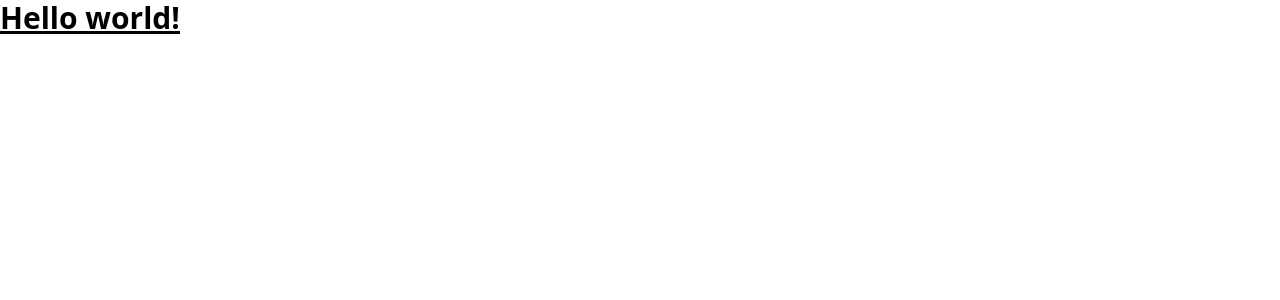
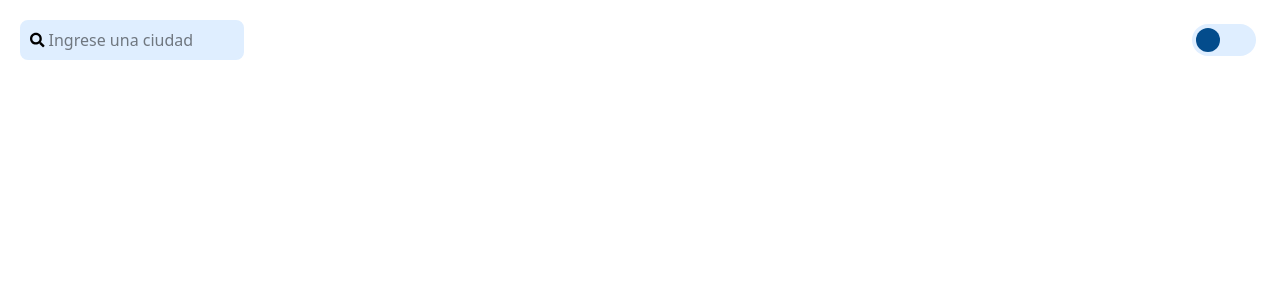
Before and after one commit to Lou2714/WeatherDashboardReact, a React (Vite) app in the folder weatherWebReact/: page / in a window 1280 px wide. Shown: the top 300 px of the page. Built offline with nearby package versions, Linux system fonts and the light colour scheme.

Commit message:
:lipstick: Agregué los componentes de searchbar y themebutton

```diff
--- a/weatherWebReact/src/App.jsx
+++ b/weatherWebReact/src/App.jsx
@@ -1,11 +1,9 @@
-import { useState } from 'react'
+import Header from "./components/Header/Header"
 
 function App() {
   return (
     <>
-      <h1 class="text-3xl font-bold underline">
-        Hello world!
-      </h1>
+      <Header />
     </>
   )
 }
--- /dev/null
+++ b/weatherWebReact/src/components/Header/Header.jsx
@@ -0,0 +1,11 @@
+import SearchBar from "./SearchBar";
+import ThemeButton from "./ThemeButton";
+
+export default function Header() {
+    return(
+        <div className="flex flex-row items-center justify-between p-5">
+            <SearchBar />
+            <ThemeButton />
+        </div>
+    )
+}
--- /dev/null
+++ b/weatherWebReact/src/components/Header/SearchBar.jsx
@@ -0,0 +1,20 @@
+import { FaSearch } from "react-icons/fa";
+
+const handlerSubmit = (e) =>{
+    e.preventDefault();
+    //Debo obtener el valor
+}
+
+export default function SearchBar(){
+    return(
+        <form className="flex flex-row gap-1 items-center rounded-lg bg-congress-blue-100 p-2 w-56 h-10
+                border-2 border-solid border-congress-blue-100 focus-within:border-congress-blue "
+            onSubmit={handlerSubmit}>
+            <FaSearch  />
+                <input type="text"
+                    placeholder="Ingrese una ciudad"
+                    className="bg-congress-blue-100 w-full focus:outline-none"
+                />
+        </form>
+    )
+}
--- /dev/null
+++ b/weatherWebReact/src/components/Header/ThemeButton.jsx
@@ -0,0 +1,25 @@
+import { LuSunMedium, LuMoon } from "react-icons/lu";
+export default function ThemeButton() {
+//https://tailwindcss.com/docs/hover-focus-and-other-states#
+    return(
+        <div className="m-1">
+            <label className="relative inline-block w-16 h-8">
+                <input type="checkbox" role="switch"
+                    className="opacity-0 w-0 h-0 peer checked:bg-[#474f59] focus:shadow-md focus:shadow-[#474F59]" />
+                <span className="absolute cursor-pointer rounded-full bg-congress-blue-100 top-0 left-0 right-0 bottom-0 transition-all transition-discrete delay-150
+                        before:absolute before:flex before:items-center before:justify-center
+                        before:w-6 before:h-6 before:left-1 before:bottom-1 before:bg-congress-blue before:transition-all before:transition-discrete before:delay-150
+                        before:rounded-full peer-checked:bg-[#474F59] peer-checked:before:translate-x-8 peer-checked:before:bg-[#AEB5BF]">
+                    {/*<LuSunMedium className="text-xl text-congress-blue-50"/> Este por alguna razon no se ve, sospercho que se maneja con estado */}
+                    {/* Este elemento tendría que ser condicional, reemplazar el sol al dar click en el botón <LuMoon /> */}
+                    {/* <span className="absolute inset-0 flex items-center justify-between px-1.5">
+                        <LuSunMedium className="w-4 h-4 text-congress-blue-50" />
+                        <LuMoon className="w-4 h-4 text-[#1F2226]" />
+                    </span> */}
+                </span>
+            </label>
+
+        </div>
+    )
+
+}
--- a/weatherWebReact/src/components/SearchBar.jsx
+++ /dev/null
@@ -1 +0,0 @@
-import { IoSearchOutline } from "react-icons/io5";
--- a/weatherWebReact/src/index.css
+++ b/weatherWebReact/src/index.css
@@ -1,11 +1,11 @@
 @import url('https://fonts.googleapis.com/css2?family=PT+Sans+Narrow:wght@400;700&display=swap');
 @import "tailwindcss";
 
-@theme{
-  --bg-color: #F2F1F0;
-  --effect-color: #034C8C;
-  --principal-bg-color: #DFEEFF;
-  --border-color: #b8dfff;
-  --secondary-bg-color: #f0f7ff;
+@theme {
+  --color-seashell-white: #F2F1F0;
+  --color-congress-blue: #034C8C;
+  --color-congress-blue-50: #f0f7ff;
+  --color-congress-blue-100: #DFEEFF;
+  --color-congress-blue-200: #b8dfff;
   --font-sans-narrow: "PT Sans Narrow", sans-serif;
 }
```
